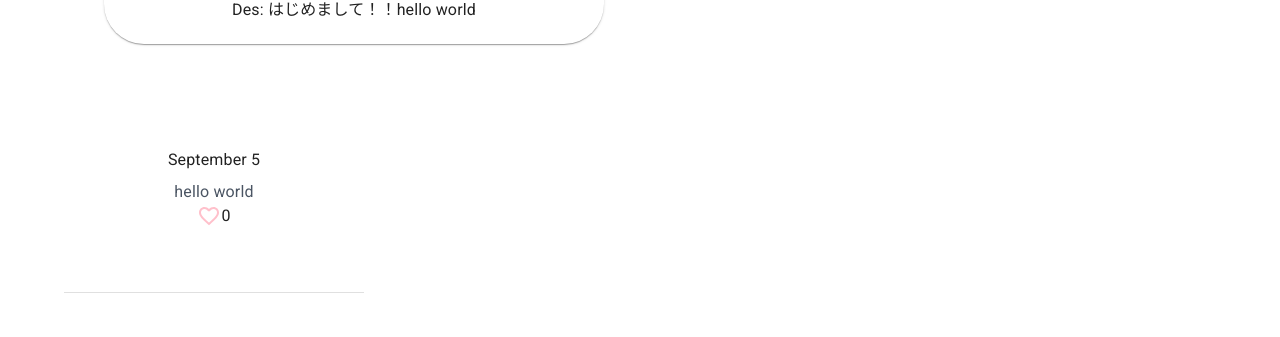
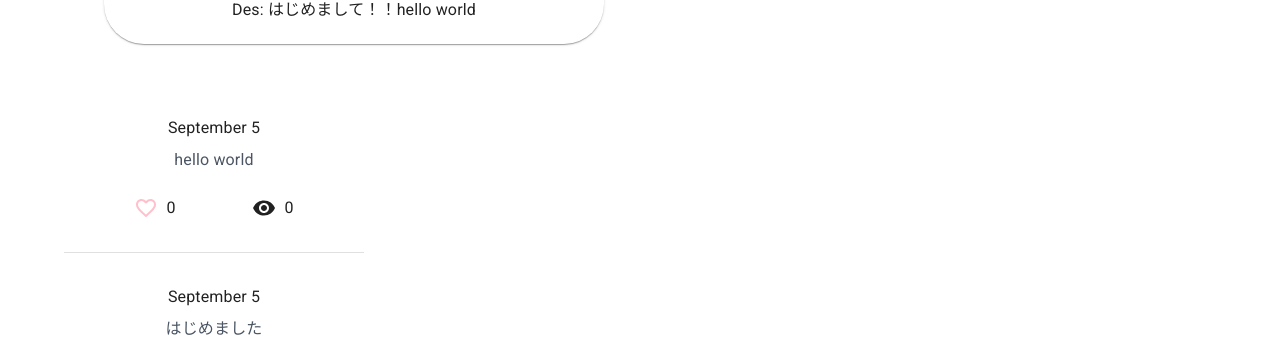
Before and after one commit to ecper/42-student-profile, a Next.js app: page /user/001 in a window 1280 px wide. Shown: the part 465-802 px from the top of the page. Built offline with nearby package versions, Linux system fonts and the light colour scheme.

Commit message:
add viewNum to Post

```diff
--- a/src/_mock/user.ts
+++ b/src/_mock/user.ts
@@ -9,12 +9,14 @@ const userData: { [key: string]: User } = {
       {
         description: 'hello world',
         uploadedAt: new Date(),
-        viewNum: 0
+        viewNum: 0,
+        loveNum: 0
       },
       {
         description: 'はじめました',
         uploadedAt: new Date(),
-        viewNum: 0
+        viewNum: 0,
+        loveNum: 0
       },
     ],
   },
@@ -27,7 +29,8 @@ const userData: { [key: string]: User } = {
       {
         description: 'hello world',
         uploadedAt: new Date(),
-        viewNum: 0
+        viewNum: 0,
+        loveNum: 0
       },
     ],
   },
@@ -40,7 +43,8 @@ const userData: { [key: string]: User } = {
       {
         description: 'hello world',
         uploadedAt: new Date(),
-        viewNum: 0
+        viewNum: 0,
+        loveNum: 0
       },
     ],
   },
@@ -52,7 +56,8 @@ const userData: { [key: string]: User } = {
       {
         description: 'hello world',
         uploadedAt: new Date(),
-        viewNum: 0
+        viewNum: 0,
+        loveNum: 0
       },
     ],
   },
--- a/src/interfaces/posts.ts
+++ b/src/interfaces/posts.ts
@@ -1,5 +1,6 @@
 export type Post = {
   uploadedAt: Date,
   description: string;
+  loveNum: number;
   viewNum: number;
 };
--- a/src/sections/posts/post-view.tsx
+++ b/src/sections/posts/post-view.tsx
@@ -5,6 +5,7 @@ import { Post } from '@/interfaces/posts';
 import FavoriteBorderIcon from '@mui/icons-material/FavoriteBorder';
 import FavoriteIcon from '@mui/icons-material/Favorite';
 import { motion } from "framer-motion";
+import VisibilityIcon from '@mui/icons-material/Visibility';
 
 type Props = {
   post: Post;
@@ -50,15 +51,36 @@ export default function PostView({ post }: Props) {
     </motion.div>
 
   return (
-    <div className='container mx-auto p-8'>
+    <div className='container'>
       <div className='flex flex-col items-center bg-white p-8'>
         {month} {day}
         {/* Description */}
         <p className='text-gray-600 mt-2 text-center'>{post.description}</p>
         {/* Metadata */}
-        <div className='flex mt-5'>
-          {loveIcon}
-          <div>{post.viewNum ?? 0}</div>
+        <div className='flex' style={{width: "100%", justifyContent: "space-around", marginTop: "1.5rem"}}>
+          <div className='flex'>
+            {loveIcon}
+            <div style={{marginLeft: "8px"}}>{post.loveNum ?? 0}</div>
+          </div>
+          <div className='flex'>
+            <motion.div
+              animate={{
+                scale: [
+                  1.0,
+                  1.1,
+                  1.0
+                ],
+                transition: {
+                  repeat: Infinity,
+                  repeatDelay: 3
+                }
+              }}
+            >
+              <VisibilityIcon />
+            </motion.div>
+
+            <div style={{marginLeft: "8px"}}>{post.viewNum ?? 0}</div>
+          </div>
         </div>
       </div>
     </div>
```
